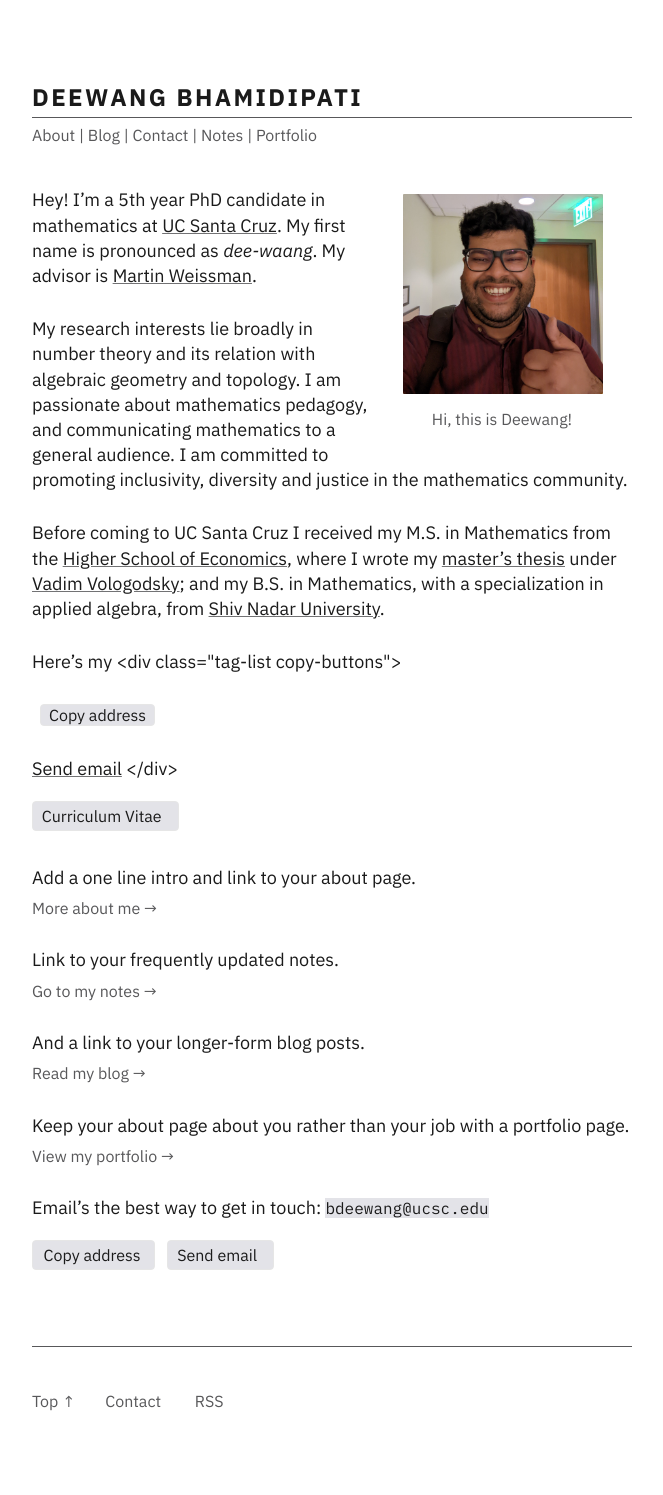
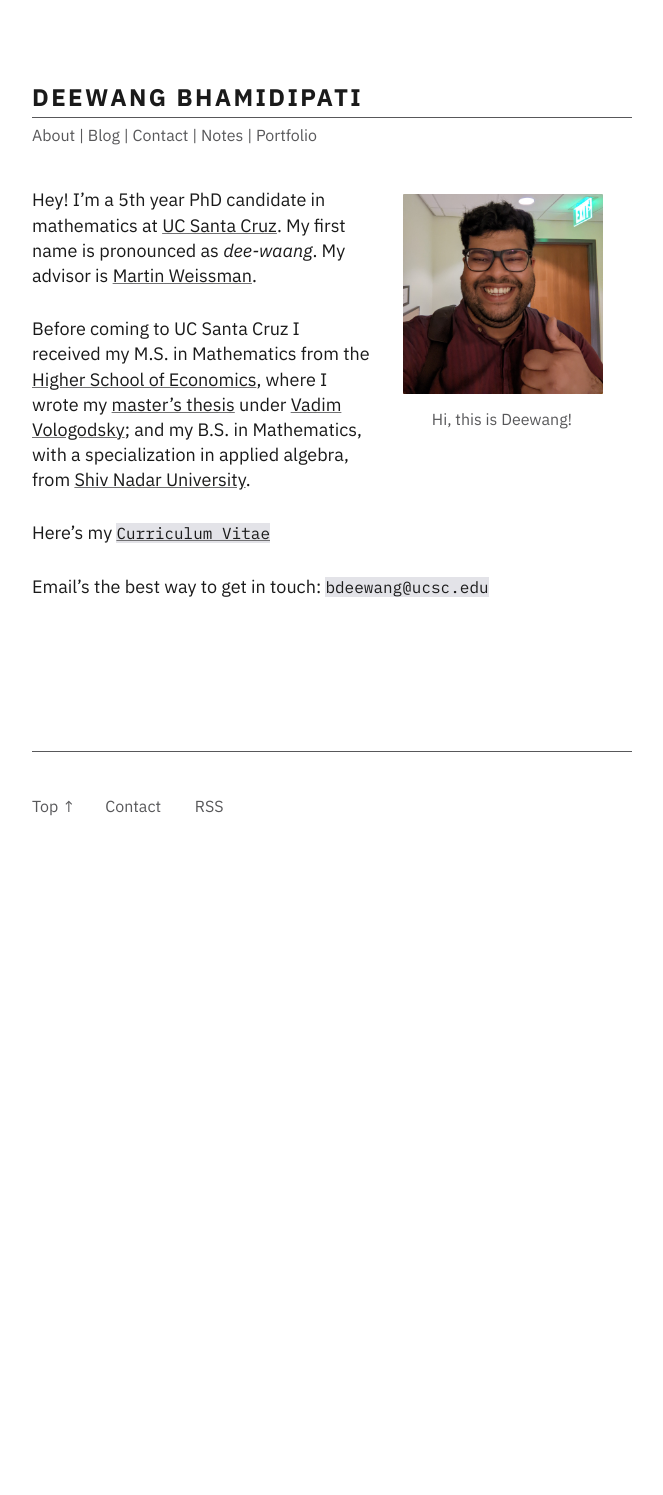
Before and after one commit to junkquill/junkquill.github.io, a Jekyll site: the page built from index.md, in a window 1280 px wide. Shown: the whole page, without its empty margins (308-971 px from the left). Built offline with Jekyll 4.4.1, drawn with Linux system fonts in a browser that asks for light colours; after the commit the page ends 900 px from its top, so only the background shows below that.

Commit message:
home-update-final-1

```diff
--- a/index.md
+++ b/index.md
@@ -8,21 +8,13 @@ index: true
 
 Hey! I'm a 5th year PhD candidate in mathematics at [UC Santa Cruz](https://www.math.ucsc.edu/index.html). My first name is pronounced as *dee-waang*. My advisor is [Martin Weissman](http://martyweissman.com/).
 
-My research interests lie broadly in number theory and its relation with algebraic geometry and topology. I am passionate about mathematics pedagogy, and communicating mathematics to a general audience. I am committed to promoting inclusivity, diversity and justice in the mathematics community.
+<!-- My research interests lie broadly in number theory and its relation with algebraic geometry and topology. I am passionate about mathematics pedagogy, and communicating mathematics to a general audience. I am committed to promoting inclusivity, diversity and justice in the mathematics community. -->
 
 Before coming to UC Santa Cruz I received my M.S. in Mathematics from the [Higher School of Economics](https://math.hse.ru/en/), where I wrote my [master's thesis](https://www.hse.ru/en/edu/vkr/296285338) under [Vadim Vologodsky](https://www.hse.ru/en/org/persons/160474191); and my B.S. in Mathematics, with a specialization in applied algebra, from [Shiv Nadar University](https://math.snu.edu.in/).
 
-Here's my <div class="tag-list copy-buttons">
+Here's my <code class="language-plaintext highlighter-rouge"><a href="https://drive.google.com/file/d/14Qb6_G7CEKUkhOUEwx68559Rs1BCa74S/view?usp=sharing">Curriculum Vitae</a></code>
 
-<button class="btn btn-default" onclick="copyEmailtoClipboard('{{site.email}}')">Copy address</button>
-
-<a href="mailto:{{site.email}}">Send email</a>
-</div>
-
-<div class="tag-list copy-buttons"> <a href="https://drive.google.com/file/d/14Qb6_G7CEKUkhOUEwx68559Rs1BCa74S/view?usp=sharing">Curriculum Vitae</a></div>
-<!-- <a href="https://drive.google.com/file/d/14Qb6_G7CEKUkhOUEwx68559Rs1BCa74S/view?usp=sharing">Curriculum Vitae</a> -->
-
-Add a one line intro and link to your about page.
+<!-- Add a one line intro and link to your about page.
 <a href="/about" class="internal-link quarter-line-space">More about me&nbsp;→</a>
 
 Link to your frequently updated notes.
@@ -32,18 +24,18 @@ And a link to your longer-form blog posts.
 <a href="/blog" class="internal-link quarter-line-space">Read my blog&nbsp;→</a>
 
 Keep your about page about you rather than your job with a portfolio page.
-<a href="/portfolio" class="internal-link quarter-line-space">View my portfolio&nbsp;→</a>
+<a href="/portfolio" class="internal-link quarter-line-space">View my portfolio&nbsp;→</a> -->
 
 Email’s the best way to get in touch: <code class="language-plaintext highlighter-rouge">{{ site.email }}</code>
 
-<div class="tag-list copy-buttons">
+<!-- <div class="tag-list copy-buttons">
 
 <button class="btn btn-default" onclick="copyEmailtoClipboard('{{site.email}}')">Copy address</button>
 
 <a href="mailto:{{site.email}}">Send email</a>
-</div>
+</div> -->
 
-<script>
+<!-- <script>
 
 // copy email to clipboard
 
@@ -51,7 +43,7 @@ function copyEmailtoClipboard() {
     navigator.clipboard.writeText((arguments[0]));
 }
 
-</script>
+</script> -->
 
 <!-- Add you Mastodon handle here if you want to verify it
 
```
